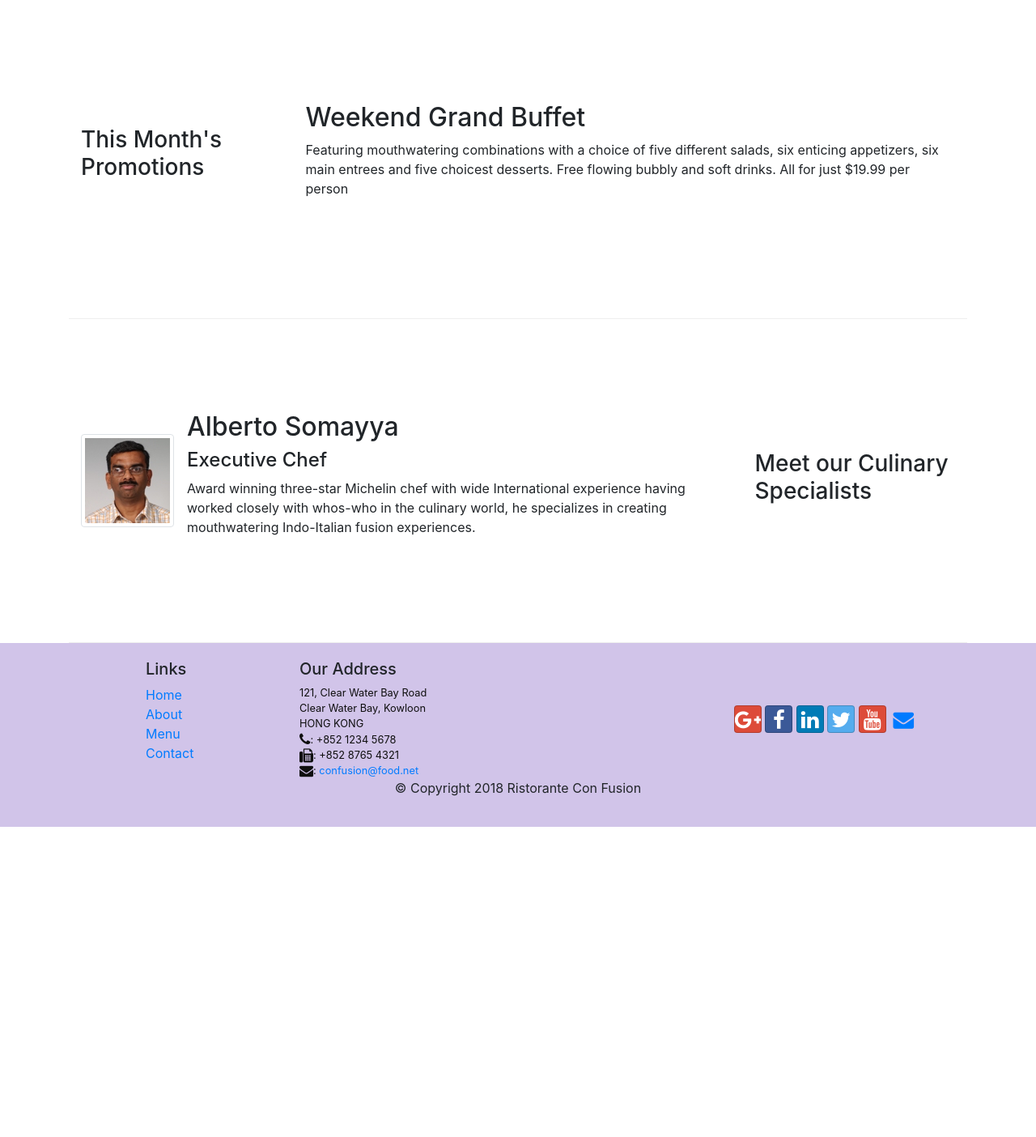
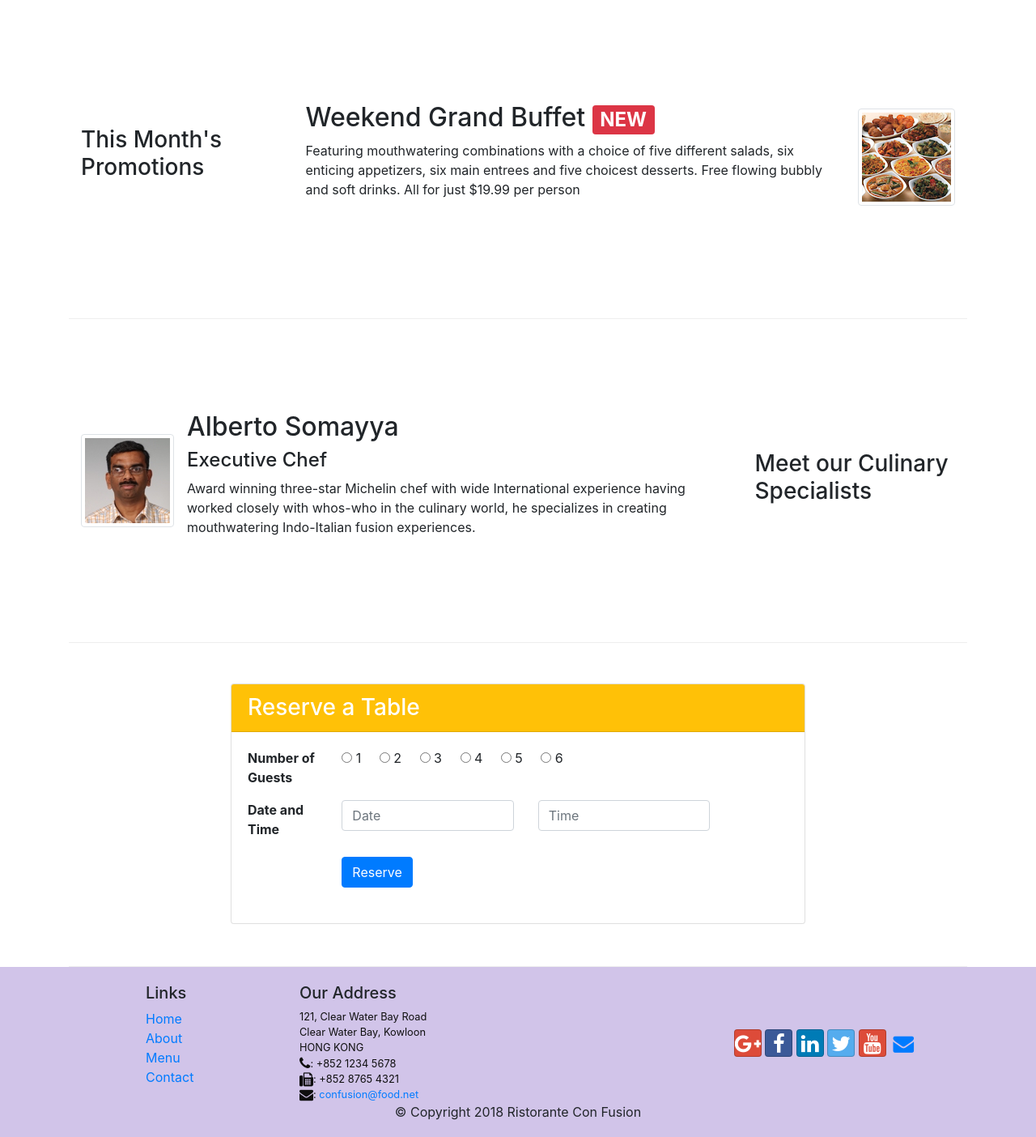
Before and after one commit to simranjeetsingh7998/Confusion, a website: page index.html in a window 1280 px wide. Shown: the part 740-2144 px from the top of the page at 81% size. Before the commit the page ends 1761 px from the top, so only its background shows below. Drawn offline with nearby package versions, Linux system fonts and the light colour scheme.

Commit message:
Assignment-2

```diff
--- a/index.html
+++ b/index.html
@@ -39,8 +39,15 @@
                     <h1>Ristorante con Fusion</h1>
                     <p>We take inspiration from the World's best cuisines, and create a unique fusion experience. Our lipsmacking creations will tickle your culinary senses!</p>
                 </div>
-                <div class="col-12 col-sm align-self-center">
-                    <img src="img/logo.png" class="img-fliud">
+                <div class="col-12 col-sm-6">
+                    <div class="row">
+                        <div class="col-12 col-sm-6 align-self-center">
+                            <img src="img/logo.png" class="img-fliud">
+                        </div>
+                        <div class="col-12 col-sm-6 align-self-center">
+                            <a href="#reserve_table" class="btn btn-warning btn-block">Reserve Table</a>
+                        </div>
+                    </div>
                 </div>
             </div>
         </div>
@@ -57,7 +64,7 @@
                         src="img/uthappizza.png" alt="Uthappizza">
                         <div class="media-body">
                             <h2 class="mt-0">Uthappizza <span class="badge badge-danger">HOT</span> <span class="badge badge-pill badge-secondary">$4.99</span></h2>
-                            <p>A unique combination of Indian Uthappam (pancake) and Italian pizza, topped with Cerignola olives, ripe vine cherry tomatoes, Vidalia onion, Guntur chillies and Buffalo Paneer.</p>
+                            <p class="d-none d-sm-block">A unique combination of Indian Uthappam (pancake) and Italian pizza, topped with Cerignola olives, ripe vine cherry tomatoes, Vidalia onion, Guntur chillies and Buffalo Paneer.</p>
                         </div>
                 </div>
             </div>
@@ -69,8 +76,13 @@
                 <h3>This Month's Promotions</h3>
             </div>
             <div class="col col-sm col-md">
-                <h2>Weekend Grand Buffet</h2>
-                <p>Featuring mouthwatering combinations with a choice of five different salads, six enticing appetizers, six main entrees and five choicest desserts. Free flowing bubbly and soft drinks. All for just $19.99 per person </p>
+                <div class="media">
+                    <div class="media-body">
+                        <h2 class="mt-0">Weekend Grand Buffet <span class="badge badge-danger">NEW</span></h2>
+                        <p class="d-none d-sm-block">Featuring mouthwatering combinations with a choice of five different salads, six enticing appetizers, six main entrees and five choicest desserts. Free flowing bubbly and soft drinks. All for just $19.99 per person </p>
+                    </div>
+                    <img src="img/buffet.png" class="d-flex ml-3 img-thumbnail align-self-center">
+                </div>
             </div>
         </div>
 
@@ -85,7 +97,49 @@
                     <div class="media-body">
                         <h2 class="mt-0">Alberto Somayya</h2>
                         <h4>Executive Chef</h4>
-                        <p>Award winning three-star Michelin chef with wide International experience having worked closely with whos-who in the culinary world, he specializes in creating mouthwatering Indo-Italian fusion experiences. </p>
+                        <p class="d-none d-sm-block">Award winning three-star Michelin chef with wide International experience having worked closely with whos-who in the culinary world, he specializes in creating mouthwatering Indo-Italian fusion experiences. </p>
+                    </div>
+                </div>
+            </div>
+        </div>
+
+        <div class="row row-content" id="reserve_table">
+            <div class="col-12 col-sm-8 offset-sm-2">
+                <div class="card" >
+                    <h3 class="card-header bg-warning text-white">Reserve a Table</h3>
+                    <div class="card-body">
+                        <form class="form">
+                            <dl class="row">
+                                <dt class="col-12 col-sm-2 mb-3">Number of Guests</dt>
+                                <dd class="col-12 col-sm-10 mb-3">
+                                    <input type="radio"> 1 &nbsp; &nbsp;
+                                    <input type="radio"> 2 &nbsp; &nbsp;
+                                    <input type="radio"> 3 &nbsp; &nbsp;
+                                    <input type="radio"> 4 &nbsp; &nbsp;
+                                    <input type="radio"> 5 &nbsp; &nbsp;
+                                    <input type="radio"> 6
+                                </dd>
+                                <dt class="col-12 col-sm-2 mb-3">Date and Time</dt>
+                                <dd class="col-12 col-sm-10 mb-3">
+                                    <div class="form-group row">
+                                        <div class="col-sm-5">
+                                            <input type="text" name="date" placeholder="Date" class="form-control">
+                                        </div>
+                                        <div class="col-sm-5">
+                                            <input type="text" name="time" placeholder="Time" class="form-control">
+                                        </div>
+                                        <div class="col-sm">
+                                        </div>
+                                    </div>
+                                </dd>
+                                <dt></dt>
+                                <dd class="col-12 offset-sm-2">
+                                    <div>
+                                        <button type="submit" name="Reserve" class="btn btn-primary">Reserve</button>
+                                    </div>
+                                </dd>
+                            </dl>
+                        </form>
                     </div>
                 </div>
             </div>
```
Also changed, not shown: aboutus.html (+1 -1 lines), contactus.html (+2 -4 lines).
